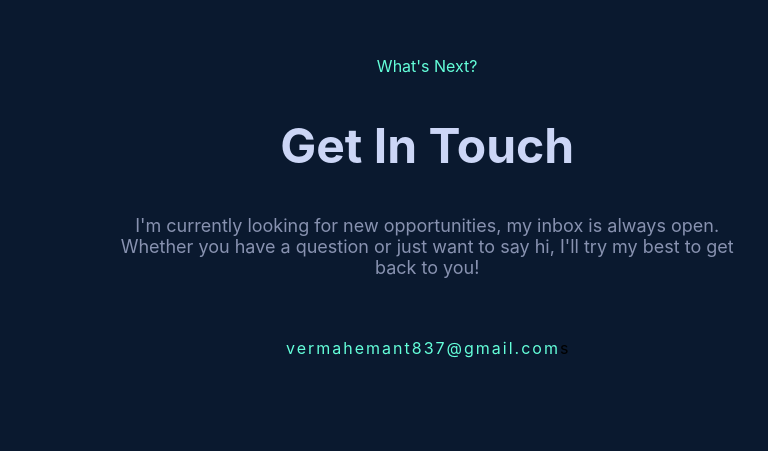
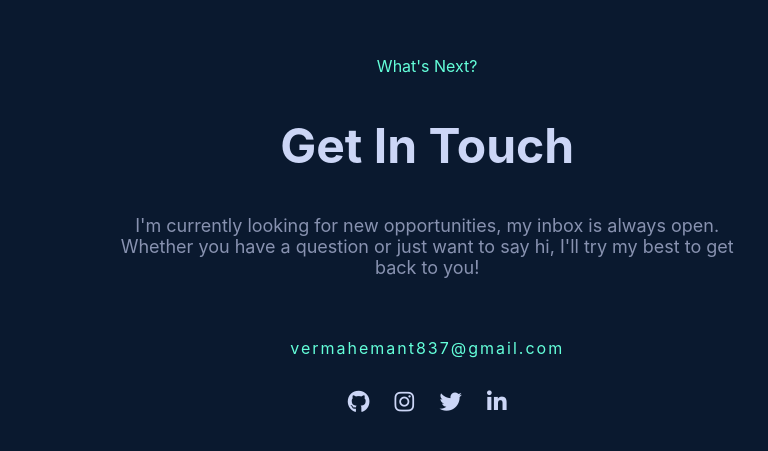
Before and after one commit to Hemant837/Portfolio, a React (Create React App) app: page / in a window 768 px wide. Shown: the part 4099-4550 px from the top of the page. Built offline with nearby package versions, Linux system fonts and the light colour scheme.

Commit message:
initial commit

```diff
--- a/src/Contact.css
+++ b/src/Contact.css
@@ -1,7 +1,7 @@
 .Contact {
     text-align: center;
     margin-top: 50vh;
-    margin-left: 50vh;
+    margin-left: 55vh;
     margin-bottom: 10vh;
     width: 50%;
 }
@@ -39,6 +39,7 @@
 }
 
 .Navigation-link a{
+    margin: auto;
     color: #CCD6F6;
     font-size: 1.4rem;
     text-decoration:  none;
@@ -95,6 +96,14 @@
     width: 80%;
 }
 
+.Navigation-link {
+    margin: auto;
+    margin-top: 30px;
+    display: flex;
+    width: 30%;
+    justify-content: space-around;
+}
+
 }
 
 @media (min-width: 768px) and (max-width: 1024px){
@@ -127,7 +136,7 @@
 .Contact {
     text-align: center;
     margin-top: 50vh;
-    margin-left: 45vh;
+    margin-left: 55vh;
     width: 52%;
     margin-bottom: 10vh;
 }
--- a/src/Contact.js
+++ b/src/Contact.js
@@ -41,7 +41,6 @@ class Contact extends Component {
             <i class="fa-brands fa-linkedin-in hemant_Loves_pu$$y"></i>
           </a>
         </div>
-        s
       </section>
     );
   }
```
